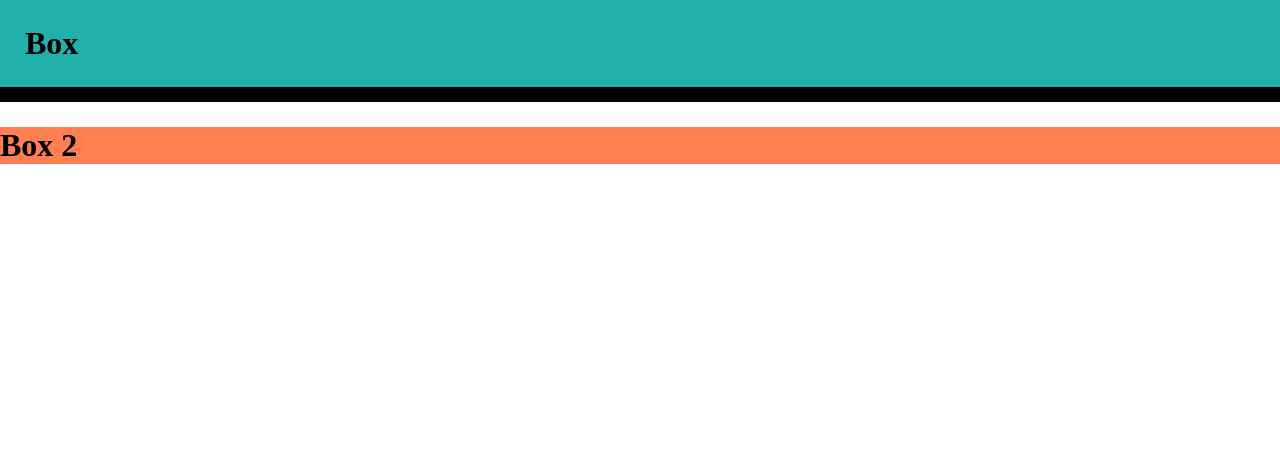
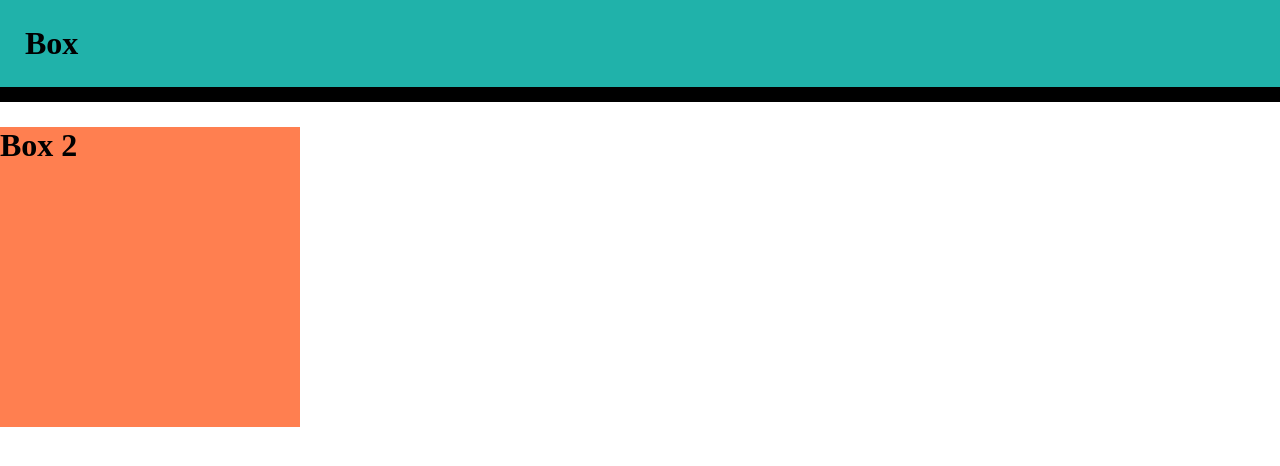
Before and after one commit to nmatos12/day_5, a plain HTML site: page index.html in a window 1280 px wide. Drawn offline with Linux system fonts and the light colour scheme.

Commit message:
added transitions

```diff
--- a/assets/css/style.css
+++ b/assets/css/style.css
@@ -18,4 +18,13 @@ body {
 
 .box2 {
     background-color: coral;
+    width: 300px;
+    height: 300px;
+    transform: translateX(0);
+    transition: all 3s;
 }
+
+.box2:hover {
+    transform: translateX(200px);
+    background-color: cornflowerblue;
+}
```
